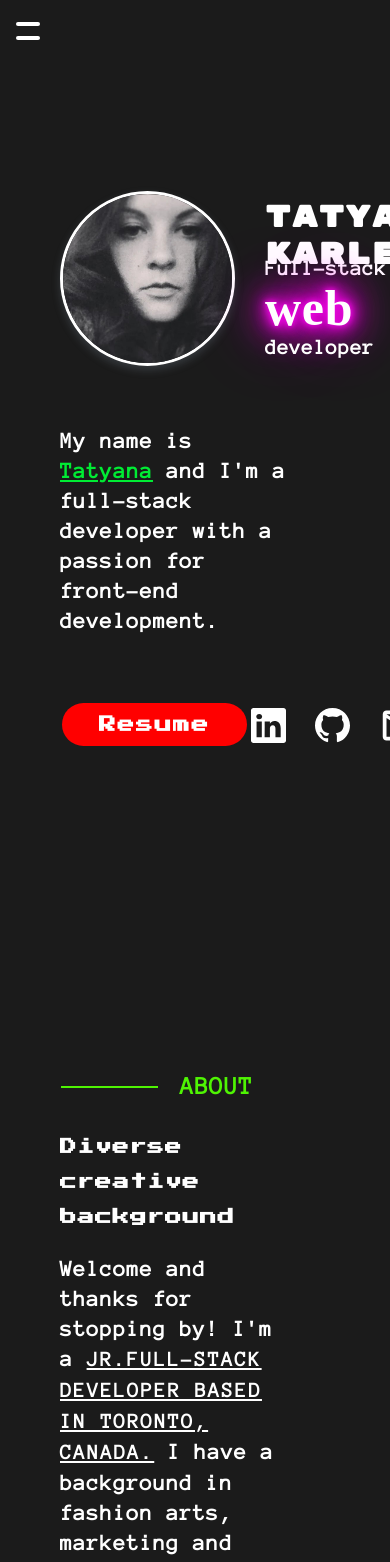
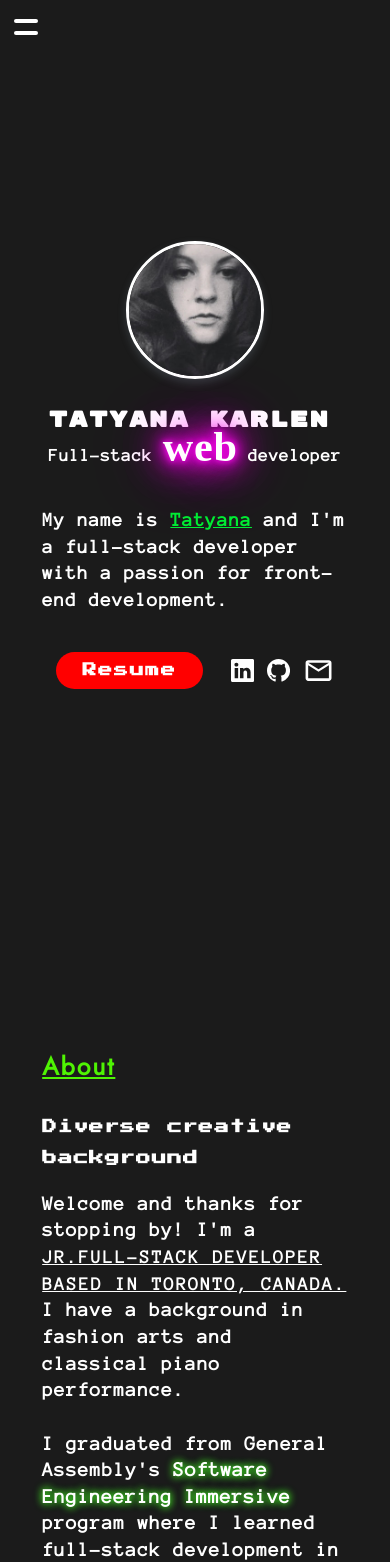
Before and after one commit to tatyanakarlen/PortfolioWebsite, a React (Create React App) app: page / in a window 390 px wide. Shown: the top 1562 px of the page. Built offline with nearby package versions, Linux system fonts and the light colour scheme; a web font is replaced by a local one.

Commit message:
added most media queries

```diff
--- a/src/components/About/About.jsx
+++ b/src/components/About/About.jsx
@@ -2,16 +2,16 @@ import React from 'react';
 import './About.css';
 import { BsFillEnvelopeFill } from 'react-icons/bs';
 
-const MobileAbout = () => {
+const About = () => {
   return (
     <div class="about-me">
       <h3 class="h3-computer">Diverse creative background</h3>
-      <p class="bio">
+      <p class="paragraph">
         Welcome and thanks for stopping by! I'm a{' '}
         <span class="bold-underlined-text">
           jr.full-stack developer based in Toronto, Canada.
         </span>{' '}
-        I have a background in fashion arts, marketing and classical piano performance.
+        I have a background in fashion arts and classical piano performance.
         <br />
         <br />
         I graduated from <span>General Assembly's</span>{' '}
@@ -25,4 +25,4 @@ const MobileAbout = () => {
   );
 };
 
-export default MobileAbout;
+export default About;
--- /dev/null
+++ b/src/components/Footer/Footer.jsx
@@ -0,0 +1,11 @@
+import React from 'react'
+
+const Footer = () => {
+  return (
+    <div style={{ padding: '3rem', textAlign: 'center', fontSize: '1.8rem', fontWeight: '800'}}>
+      &#169; 2023 Tatyana Karlen
+    </div>
+  )
+}
+
+export default Footer
--- a/src/components/Hero/Hero.css
+++ b/src/components/Hero/Hero.css
@@ -87,6 +87,10 @@ header img {
   text-decoration: underline;
 }
 
+.social-icons #mail-icon {
+  font-size: 4.5rem;
+}
+
 .icon {
   font-size: 3.5rem;
   /* padding-right: 0.5rem; */
@@ -170,3 +174,28 @@ header .icon-container {
     text-shadow: none;
   }
 }
+
+/* @media only screen and (max-width: 575px) {
+  .icons-container {
+    gap: 2rem;
+  }
+  .icon {
+    font-size: 3rem;
+  }
+
+  .social-icons #mail-icon {
+    font-size: 4rem;
+  }
+}
+
+@media only screen and (max-width: 525px) {
+  .icons-container {
+    gap: 1.25rem;
+  }
+} */
+
+/* @media only screen and (max-width: 450px) {
+  .icons-container {
+    gap: 1.25rem;
+  }
+} */
--- a/src/components/Hero/Hero.jsx
+++ b/src/components/Hero/Hero.jsx
@@ -16,14 +16,12 @@ import resume  from '../assets/TATYANA_KARLEN_RESUME.pdf'
 import isNavExpanded from '../TopNav/TopNav.jsx';
 
 const Hero = () => {
-  const isMobile = useMediaQuery({ query: '(max-width: 900px)' });
-  const isSmallMobile = useMediaQuery({ query: '(max-width: 500px)' });
+  // const isMobile = useMediaQuery({ query: '(max-width: 475px)' });
+
   const resumeLink =
     '/static/media/TATYANA_KARLEN_RESUME.8f39e6b0ef483205c5b1.pdf';
 
-  //   <a id="mobile-resume-link" target="_blank" href={resumeLink}>
-  //   Resume
-  // </a>
+
 
   return (
     <>
@@ -81,8 +79,9 @@ const Hero = () => {
                     rel="noopener noreferrer"
                   >
                     <MdOutlineMailOutline
-                      style={{ fontSize: '4.5rem' }}
-                      class="icon"
+                     id="mail-icon"
+
+
                     />
                   </a>
                 </li>
--- a/src/components/Skills/Skills.css
+++ b/src/components/Skills/Skills.css
@@ -22,6 +22,8 @@
   border-radius: 1.4rem;
   font-weight: 800;
   font-size: 1.85rem;
+  font-family: 'Jost';
+  letter-spacing: 2px;
 }
 
 
--- a/src/components/Skills/Skills.jsx
+++ b/src/components/Skills/Skills.jsx
@@ -6,10 +6,10 @@ const Skills = () => {
     <div class="skills" id="skills">
       <div>
         <h1 class="section-heading">Skills</h1>
-        <p class="skills-description">
-         In addition to the skills listed below, I'm familiar with Agile methodology, REST API, jQuery, Wordpress, Elementor, Git and several CSS libraries including Bootstrap.
+        <p class="paragraph">
+         In addition to the skills listed below, I'm familiar with <span class="neon-green-text">Agile</span> methodology, REST API, jQuery, Wordpress, Elementor, Git and several CSS libraries including Bootstrap.
         </p>
-        <p id="skills-experience-headline">
+        <p id="skills-experience-headline" class="paragraph">
         <span class="bold-underlined-text">Experienced with the following languages and tools:</span>
         </p>
       </div>
@@ -52,11 +52,11 @@ const Skills = () => {
 
       </div>
       <div class="img-container">
-        {/* <img
+        <img
           src="https://media.giphy.com/media/xT9KVgmGTooXz0iDPW/giphy.gif"
           alt=""
           class="gif"
-        /> */}
+        />
       </div>
     </div>
   );
--- a/src/components/TopNav/TopNav.css
+++ b/src/components/TopNav/TopNav.css
@@ -60,8 +60,8 @@
 }
 
 .nav-menu-container {
-  height: 7.2rem;
-  line-height: 24px;
+  /* height: 7.2rem; */
+  line-height: 2.4rem;
   overflow-y: hidden;
   position: absolute;
   top: 1.9rem;
--- a/src/components/TopNav/TopNav.jsx
+++ b/src/components/TopNav/TopNav.jsx
@@ -1,9 +1,12 @@
 import './TopNav.css';
 import { useState, useEffect } from 'react';
+import { useMediaQuery } from 'react-responsive';
 
 const navMenuItems = ['HOME', 'ABOUT', 'SKILLS', 'PROJECTS', 'CONTACT'];
 
 const TopNav = () => {
+  const isMobile = useMediaQuery({ query: '(max-width: 475px)' });
+
   const [isHamburgerClicked, setisHamburgerClicked] = useState(false);
   const [animation, setAnimation] = useState('nav-item-in');
   const [hasUserClicked, setHasUserClicked] = useState(false);
@@ -47,9 +50,17 @@ const TopNav = () => {
           }}
         ></span>
       </div>
+      {/* // if isSmallMobile && element === 'SKILLS'
+            //li li
+            //else  */}
       <div className="nav-menu-container">
         <ul className="nav-menu">
           {navMenuItems.map((element, i) => (
+            isMobile && element === 'SKILLS' ?
+            element = ""
+            :
+
+
             <li
               style={{ animationDelay: `${i * 60}ms` }}
               className={animation}
@@ -60,11 +71,27 @@ const TopNav = () => {
               >
                 {element}
               </a>
-
-              {/* { element === 'HOME' href="#" : href={`#${element}`.toLowerCase()}} */}
             </li>
           ))}
         </ul>
+
+{/* <ul className="nav-menu">
+          {navMenuItems.map((element, i) => (
+
+
+            <li
+              style={{ animationDelay: `${i * 60}ms` }}
+              className={animation}
+              key={i}
+            >
+              <a href={element === 'HOME' ? `#` : `#${element}`.toLowerCase()}
+              onClick={toggleNav}
+              >
+                {element}
+              </a>
+            </li>
+          ))}
+        </ul> */}
       </div>
     </div>
   );
--- a/src/pages/BioPortfolioPage/BioPortfolioPage.css
+++ b/src/pages/BioPortfolioPage/BioPortfolioPage.css
@@ -26,16 +26,18 @@ p {
 
 .section-heading {
   color: var(--color-green);
-  /* letter-spacing: inherit; */
-  font-size: 2.5rem;
+  font-family: Jost;
+  letter-spacing: 2px;
+  font-size: 2.8rem;
   margin-bottom: 3rem;
   padding-top: 8rem;
   position: relative;
-  margin-left: 12rem;
-  text-transform: uppercase;
+  /* margin-left: 12rem; */
+  /* text-transform: uppercase; */
+  text-decoration: underline;
 }
 
-.section-heading:before {
+/* .section-heading:before {
   content: ' ';
   display: block;
   height: 2px;
@@ -44,7 +46,7 @@ p {
   top: 88%;
   left: -119px;
   background: var(--color-green);
-}
+} */
 
 .h3-computer {
   font-family: 'Press Start 2P';
@@ -79,3 +81,164 @@ p {
   text-transform: uppercase;
   font-size: 2.1rem;
 }
+
+
+
+/* @media only screen and (max-width: 575px) {
+  .icons-container {
+    gap: 2rem;
+  }
+  .icon {
+    font-size: 3rem;
+  }
+
+  .social-icons #mail-icon {
+    font-size: 4rem;
+  }
+}
+
+@media only screen and (max-width: 525px) {
+  .icons-container {
+    gap: 1.25rem;
+  }
+} */
+
+/* MEDIA QUERIES */
+
+@media only screen and (max-width: 650px) {
+  p {
+    width: 90%;
+  }
+
+  html {
+    font-size: 59.5%;
+  }
+}
+
+@media only screen and (max-width: 575px) {
+  .icons-container {
+    gap: 2rem;
+  }
+  .icon {
+    font-size: 3rem;
+  }
+
+  .social-icons #mail-icon {
+    font-size: 4rem;
+  }
+  .nav-menu {
+    margin-left: 3rem;
+}
+}
+
+@media only screen and (max-width: 525px) {
+  .icons-container {
+    gap: 1.25rem;
+  }
+  .nav-menu {
+    margin-left: 2.5rem;
+    gap: 3rem;
+  }
+}
+
+@media only screen and (max-width: 500px) {
+  html {
+    font-size: 55.5%;
+  }
+  .paragraph {
+    width: 100%;
+  }
+}
+
+@media only screen and (max-width: 475px) {
+  .nav-menu {
+    margin-left: 3.5rem;
+    font-size: 1.8rem;
+  }
+  .nav-menu-container {
+    line-height: 2.1rem;
+}
+}
+
+@media only screen and (max-width: 450px) {
+  .inner-wrapper {
+    padding: 2rem 4.75rem;
+  }
+}
+
+@media only screen and (max-width: 440px) {
+  header img {
+    width: 15.5rem;
+    height: 15.5rem;
+  }
+  header h1 {
+    font-size: 2.6rem;
+  }
+  header .h1-container h3 {
+    font-size: 1.9rem;
+  }
+  .pink-neon-text {
+    font-size: 4.5rem;
+  }
+}
+
+@media only screen and (max-width: 425px) {
+  .nav-menu {
+    margin-left: 2.7rem;
+
+  }
+}
+
+@media only screen and (max-width: 400px) {
+  .nav-menu {
+    margin-left: 2rem;
+    gap: 2.5rem;
+}
+  header {
+    gap: 2rem;
+  }
+  p {
+    width: 100%;
+  }
+  header .img-header-wrapper {
+    flex-direction: column;
+  }
+  header h1 {
+    font-size: 2.5rem;
+  }
+  header .h1-container h3 {
+    font-size: 2rem;
+    margin: 0 auto;
+    margin-top: -1.25rem;
+  }
+  .pink-neon-text {
+    font-size: 4.75rem;
+  }
+
+  header p {
+    font-size: 2.2rem;
+  }
+  .social-icons #resume-link {
+    font-size: 1.6rem;
+    padding: 1.3rem 3rem;
+  }
+  .icon {
+    font-size: 2.6rem;
+  }
+  .social-icons #mail-icon {
+    font-size: 3.5rem;
+  }
+  .icons-container {
+    gap: 1rem;
+  }
+}
+
+@media only screen and (max-width: 375px) {
+  .social-icons ul {
+    justify-content: space-between;
+  }
+  .nav-menu {
+    margin-left: 1.8rem;
+    gap: 2.2rem;
+}
+}
--- a/src/pages/BioPortfolioPage/BioPortfolioPage.jsx
+++ b/src/pages/BioPortfolioPage/BioPortfolioPage.jsx
@@ -2,32 +2,36 @@ import React from 'react';
 import TopNav from '../../components/TopNav/TopNav';
 import Hero from '../../components/Hero/Hero';
 import PortfolioBox from '../../components/PortfolioBox/PortfolioBox';
-import Skills from '../../components/Skills/Skills.jsx'
+import Skills from '../../components/Skills/Skills.jsx';
+import Footer from '../../components/Footer/Footer';
 import { useMediaQuery } from 'react-responsive';
 import About from '../../components/About/About.jsx';
-import './BioPortfolioPage.css'
-
-
+import './BioPortfolioPage.css';
 
 import { RiCopyrightFill } from 'react-icons/ri';
 
 function BioPortfolioPage(props) {
-
-  console.log(props.projects)
+  console.log(props.projects);
 
   const isSmallMobile = useMediaQuery({ query: '(max-width: 500px)' });
-
-
 
   return (
     <div class="main-container">
       <TopNav />
       <div class="inner-wrapper">
         <Hero />
-      <h1 style={{marginTop: '10rem'}} id="about" class="section-heading">About</h1>
+        <h1 style={{ marginTop: '10rem' }} id="about" class="section-heading">
+          About
+        </h1>
         <About />
         <Skills />
-      <h1 style={{marginTop: '10rem', marginBottom: '-5rem'}} class="section-heading" id="projects">Projects</h1>
+        <h1
+          style={{ marginTop: '10rem', marginBottom: '-5rem' }}
+          class="section-heading"
+          id="projects"
+        >
+          Projects
+        </h1>
         {props.projects.map((m) => (
           <PortfolioBox
             title={m.title}
@@ -44,7 +48,7 @@ function BioPortfolioPage(props) {
             gitHubLink={m.gitHubLink}
           />
         ))}
-      {/* <PortfolioBox projects={props.projects} /> */}
+        <Footer />
       </div>
     </div>
   );
```
Lines whose indentation alone changed are shown as unchanged.
